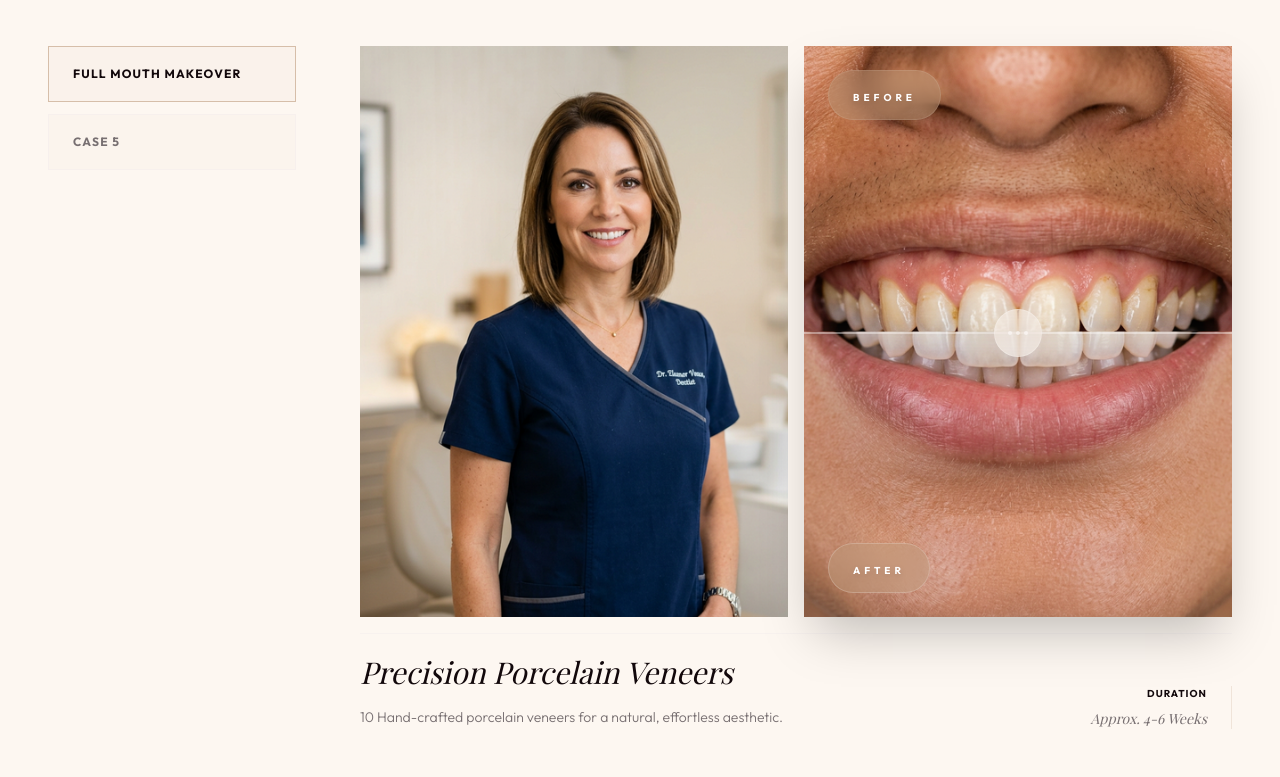
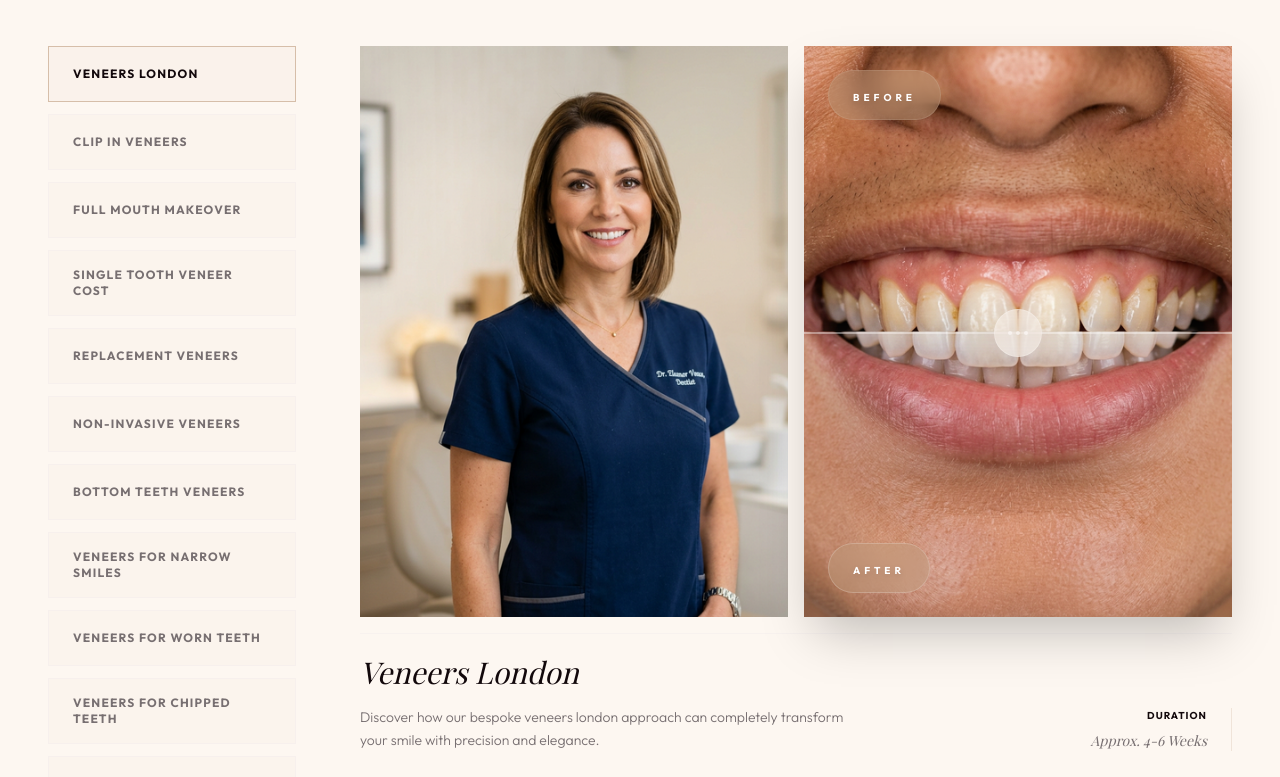
Before and after one commit to Gitcodeai/Marylebone_Smile_Clinic, a Next.js app: page / in a window 1280 px wide. Shown: the part 3277-4054 px from the top of the page. Built offline with nearby package versions, Linux system fonts and the light colour scheme; a web font is replaced by a local one.

Commit message:
feat: introduce BeforeAfterGallery component for interactive display of patient case studies with category filtering and before/after sliders.

```diff
--- a/components/before-after-gallery.tsx
+++ b/components/before-after-gallery.tsx
@@ -5,21 +5,37 @@ import { motion, AnimatePresence } from 'framer-motion';
 import Image from 'next/image';
 import BeforeAfterSlider from '@/components/before-after-slider';
 import { staggerContainer, fadeInUp, fadeIn } from '@/lib/animations';
-
 import { ChevronDown } from 'lucide-react';
 
 const categories = ['Veneers', 'Invisalign', 'Whitening', 'Bridges'];
 
-const caseStudies = [
-  {
-    id: 1,
+type CaseStudy = {
+  id: number;
+  category: string;
+  title: string;
+  description: string;
+  before: string;
+  after: string;
+  portrait: string;
+  label?: string;
+};
+
+const caseStudies: CaseStudy[] = [
+  ...[
+    "Veneers London", "Clip in Veneers", "Full Mouth Makeover", "Single Tooth Veneer Cost",
+    "Replacement Veneers", "Non-Invasive Veneers", "Bottom Teeth Veneers", "Veneers for Narrow Smiles",
+    "Veneers for Worn Teeth", "Veneers for Chipped Teeth", "Veneers for Underbites", "Veneers for Overbites",
+    "Veneers for Peg Laterals", "Veneers for Crooked Teeth", "Veneers for Missing Teeth", "Veneers for Gaps in Teeth"
+  ].map((label, index) => ({
+    id: 10 + index,
     category: 'Veneers',
-    title: 'Precision Porcelain Veneers',
-    description: '10 Hand-crafted porcelain veneers for a natural, effortless aesthetic.',
+    title: label,
+    description: `Discover how our bespoke ${label.toLowerCase()} approach can completely transform your smile with precision and elegance.`,
     before: '/images/before.png',
     after: '/images/after.png',
     portrait: '/images/case 1.png',
-  },
+    label: label,
+  })),
   {
     id: 2,
     category: 'Invisalign',
@@ -46,15 +62,6 @@ const caseStudies = [
     before: '/images/before.png',
     after: '/images/after.png',
     portrait: '/images/case 1.png',
-  },
-  {
-    id: 5,
-    category: 'Veneers',
-    title: 'The Signature Smile Makeover',
-    description: 'Complete smile reconstruction focusing on facial symmetry.',
-    before: '/images/before.png',
-    after: '/images/after.png',
-    portrait: '/images/case 1.png',
   }
 ];
 
@@ -74,8 +81,9 @@ export default function BeforeAfterGallery() {
 
   // Use stable IDs (not filtered indices) so labels remain correct when filtering.
   const caseLabelsById: Record<number, string> = {
-    1: 'Full mouth makeover',
     2: 'Case 2',
+    3: 'Case 3',
+    4: 'Case 4',
   };
 
   return (
@@ -193,7 +201,7 @@ export default function BeforeAfterGallery() {
                   : 'border-border/40 bg-secondary/10 text-muted-foreground hover:border-accent/30 hover:bg-secondary/20 hover:text-foreground'
                   }`}
               >
-                {caseLabelsById[caseStudy.id] ?? `Case ${caseStudy.id}`}
+                {caseStudy.label ?? caseLabelsById[caseStudy.id] ?? `Case ${caseStudy.id}`}
               </motion.button>
             ))}
           </motion.div>
```
